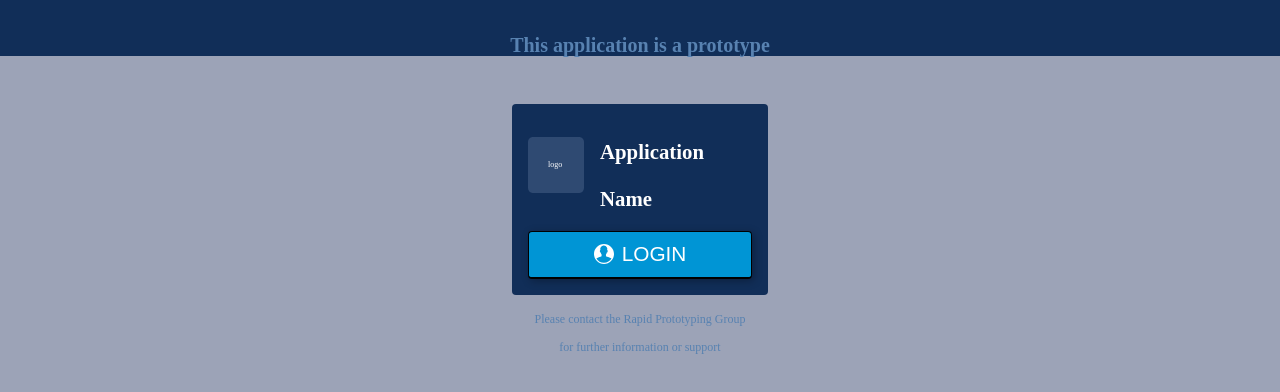
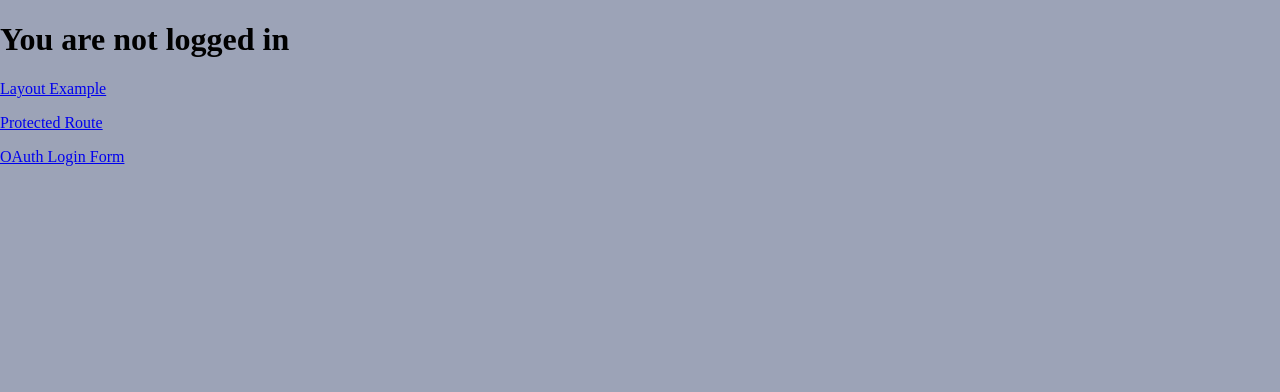
Before and after one commit to roy-davis/rpg-base-template, a React (Create React App) app: page / in a window 1280 px wide. Shown: the top 392 px of the page. Built offline with nearby package versions, Linux system fonts and the light colour scheme.

Commit message:
Added protected route handling

```diff
--- a/src/Components/OAuthControls/index.tsx
+++ b/src/Components/OAuthControls/index.tsx
@@ -32,7 +32,6 @@ const OAuthLogout: React.FC = () => {
 
     return (
         <a href="#" className="oauth_login" onClick={() => logout()}>
-            <small>{user.name}</small>
             <p>Logout</p>
         </a>
     );
--- /dev/null
+++ b/src/Components/PrivateRoute/index.tsx
@@ -0,0 +1,40 @@
+import * as React from 'react';
+import { Route, Redirect, RouteProps } from 'react-router-dom';
+import { useAuth0 } from "@auth0/auth0-react";
+
+interface PrivateRouteProps extends RouteProps {
+  component?: any;
+  // tslint:disable-next-line:no-any
+  children?: any;
+}
+
+const PrivateRoute = (props: PrivateRouteProps) => {
+
+    const { component: Component, children, ...rest } = props;
+
+    const { isAuthenticated, loginWithRedirect } = useAuth0();
+
+    return (
+        <Route
+        {...rest}
+        render={routeProps =>
+            isAuthenticated ? (
+                Component ? (
+                    <Component {...routeProps} />
+                ) : (
+                    children
+                )
+            ) : (
+                <Redirect
+                    to={{
+                        pathname: '/login',
+                        state: { from: routeProps.location },
+                    }}
+                />
+            )
+        }
+        />
+    );
+};
+
+export default PrivateRoute;
--- /dev/null
+++ b/src/Routes.tsx
@@ -0,0 +1,30 @@
+import React from 'react';
+import {Switch, Route} from 'react-router-dom';
+import PrivateRoute from './Components/PrivateRoute';
+
+// Views :
+import LayoutTest from "./Views/LayoutTest";
+import ProtectedExample from "./Views/ProtectedExample";
+import OAuthLogin from "./Views/OAuthLogin";
+import Examples from "./Views/Examples";
+
+
+function Routes() {
+  return (
+    <div className="wrap">
+
+      <div className="content">
+        <main className="main">
+          <Switch>
+              <Route path={["/"]} component={Examples} exact />
+              <Route path={["/layout"]} component={LayoutTest} exact />
+              <Route path={["/login"]} component={OAuthLogin} exact />
+              <PrivateRoute path="/protected-example" component={ProtectedExample} />
+            </Switch>
+        </main>
+      </div>
+    </div>
+  );
+}
+
+export default Routes;
--- /dev/null
+++ b/src/Views/Examples.tsx
@@ -0,0 +1,31 @@
+import React from "react";
+import { Link } from 'react-router-dom';
+import { useAuth0 } from '@auth0/auth0-react';
+import { OAuthLogout } from '../Components/OAuthControls';
+
+const LandingPage: React.FC = () => {
+
+    const { isAuthenticated, user } = useAuth0();
+
+    return (
+        <div className="content">
+            {isAuthenticated &&
+                <>
+                    <h1>You are logged in as: {user.name} </h1>
+                    <p><OAuthLogout /></p>
+                </>
+            }
+            {!isAuthenticated &&
+                <h1>You are not logged in </h1>
+            }
+
+            <p><Link to="/layout" >Layout Example</Link></p>
+            <p><Link to="/protected-example" >Protected Route</Link></p>
+            <p><Link to="/login" >OAuth Login Form</Link></p>
+
+        </div>
+	)
+}
+
+
+export default LandingPage;
--- /dev/null
+++ b/src/Views/LayoutTest.tsx
@@ -0,0 +1,32 @@
+import React from "react";
+
+const LayoutTest: React.FC = () => {
+
+    return (
+        <div className="content">
+            <div className="col-4">4 Col</div>
+
+            <div className="col-2">2 Col</div>
+            <div className="col-2">2 Col</div>
+
+            <div className="col-1">1 Col</div>
+            <div className="col-1">1 Col</div>
+            <div className="col-1">1 Col</div>
+            <div className="col-1">1 Col</div>
+
+            <div className="col-2">2 Col</div>
+
+            <div className="col-1">1 Col</div>
+            <div className="col-1">1 Col</div>
+
+            <div className="col-1">1 Col</div>
+            <div className="col-1">1 Col</div>
+
+            <div className="col-2">2 Col</div>
+
+        </div>
+	)
+}
+
+
+export default LayoutTest;
--- /dev/null
+++ b/src/Views/ProtectedExample.tsx
@@ -0,0 +1,13 @@
+import React from "react";
+
+const ProtectedExample: React.FC = () => {
+
+    return (
+        <section>
+           <h1>You need ot be authenticated to see this page</h1>
+        </section>
+	)
+}
+
+
+export default ProtectedExample;
--- a/src/Views/Root.tsx
+++ /dev/null
@@ -1,68 +0,0 @@
-import React from 'react';
-import { useAuth0 } from "@auth0/auth0-react";
-import OAuthLogin from './OAuthLogin' ;
-
-function Root() {
-
-  const { isAuthenticated, isLoading } = useAuth0();
-
-
-  if (isLoading) {
-    return <h1>Loading</h1>;
-  }
-
-
-  return (
-    <div className="wrap">
-
-
-
-      {!isAuthenticated &&
-        <OAuthLogin />
-      }
-
-      {isAuthenticated &&
-      <div className="content">
-        <aside className="menu">
-
-        </aside>
-
-        <section className="main">
-          <div className="content">
-            <div className="col-4">4 Col</div>
-
-            <div className="col-2">2 Col</div>
-            <div className="col-2">2 Col</div>
-
-            <div className="col-1">1 Col</div>
-            <div className="col-1">1 Col</div>
-            <div className="col-1">1 Col</div>
-            <div className="col-1">1 Col</div>
-
-            <div className="col-2">2 Col</div>
-
-            <div className="col-1">1 Col</div>
-            <div className="col-1">1 Col</div>
-
-            <div className="col-1">1 Col</div>
-            <div className="col-1">1 Col</div>
-
-            <div className="col-2">2 Col</div>
-
-          </div>
-
-        </section>
-      </div>
-
-      }
-
-
-
-
-
-
-    </div>
-  );
-}
-
-export default Root;
--- a/src/index.tsx
+++ b/src/index.tsx
@@ -1,6 +1,7 @@
 import React from 'react';
 import ReactDOM from 'react-dom';
-import Root from './Views/Root';
+import Routes from './Routes';
+import {BrowserRouter as Router} from 'react-router-dom';
 import * as serviceWorker from './serviceWorker';
 import { Auth0Provider } from "@auth0/auth0-react";
 import './Assets/Styles/main.css';
@@ -11,7 +12,11 @@ ReactDOM.render(
     clientId="h7cl0U73pFw0Pcmsw1ju3IEd3jraWgna"
     redirectUri={window.location.origin}
   >
-    <Root />
+    <React.StrictMode>
+      <Router>
+        <Routes />
+      </Router>
+    </React.StrictMode>
   </Auth0Provider>,
   document.getElementById('root')
 );
```
